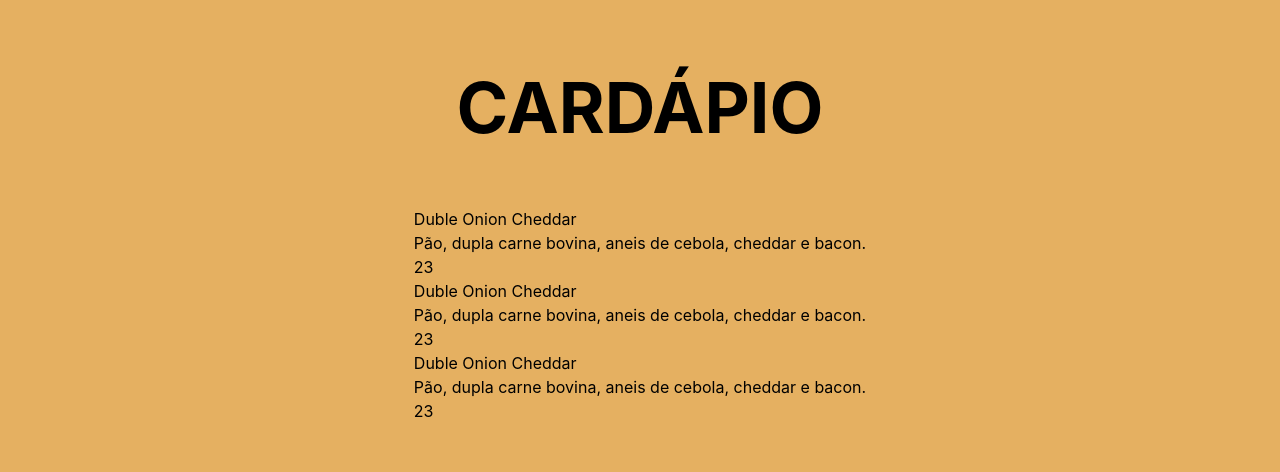
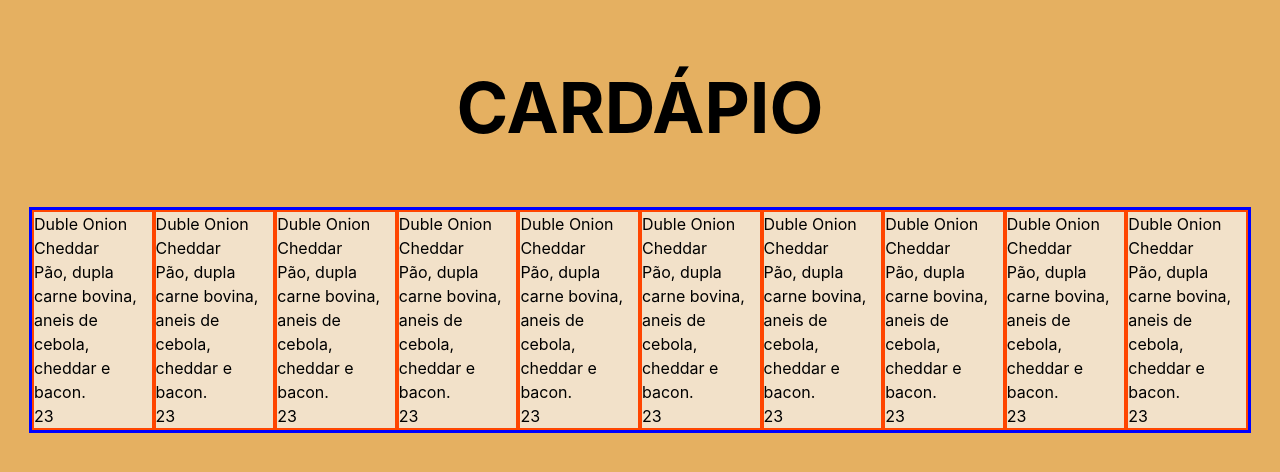
Before and after one commit to ufjf-dcc207/ufjf-dcc207-2024-3-a-trb1-BrenoRMachado, a React (Vite) app: page / in a window 1280 px wide. Shown: the top 472 px of the page. Built offline with nearby package versions, Linux system fonts and the light colour scheme.

Commit message:
Adiciona CSS do menu, e CSS no alimentos. Além de mais elementos pra melhorar a vizualização

```diff
--- a/src/App.css
+++ b/src/App.css
@@ -8,6 +8,13 @@
     flex-direction: column; /*deixa o conteúdo centralizado verticalmente*/
 
     h1 {
-        font-size: 70px ;
+        font-size: 70px ; /*aumenta o tamanho do titulo*/
     }
 }
+
+.menu{
+    border: 3px solid blue; /*bota borda ilustrativa pro menu*/
+    background-color: #f2e1c9; /*coloca uma cor de fundo pro menu*/
+    display: flex; /*torna o display do menu flexível*/
+    width: 95%; /*faz o menu pegar quase toda a largura da página*/
+}
--- a/src/App.tsx
+++ b/src/App.tsx
@@ -5,6 +5,13 @@ import { ReactNode } from "react";
 type AlimentosTupleType = [string, string, number];
 
 const ALIMENTOS: AlimentosTupleType[] = [
+    ["Duble Onion Cheddar","Pão, dupla carne bovina, aneis de cebola, cheddar e bacon.",23.00],
+    ["Duble Onion Cheddar","Pão, dupla carne bovina, aneis de cebola, cheddar e bacon.",23.00],
+    ["Duble Onion Cheddar","Pão, dupla carne bovina, aneis de cebola, cheddar e bacon.",23.00],
+    ["Duble Onion Cheddar","Pão, dupla carne bovina, aneis de cebola, cheddar e bacon.",23.00],
+    ["Duble Onion Cheddar","Pão, dupla carne bovina, aneis de cebola, cheddar e bacon.",23.00],
+    ["Duble Onion Cheddar","Pão, dupla carne bovina, aneis de cebola, cheddar e bacon.",23.00],
+    ["Duble Onion Cheddar","Pão, dupla carne bovina, aneis de cebola, cheddar e bacon.",23.00],
     ["Duble Onion Cheddar","Pão, dupla carne bovina, aneis de cebola, cheddar e bacon.",23.00],
     ["Duble Onion Cheddar","Pão, dupla carne bovina, aneis de cebola, cheddar e bacon.",23.00],
     ["Duble Onion Cheddar","Pão, dupla carne bovina, aneis de cebola, cheddar e bacon.",23.00],
--- a/src/Componentes/Alimentos/Alimentos.css
+++ b/src/Componentes/Alimentos/Alimentos.css
@@ -0,0 +1,4 @@
+.alimentos{
+    border: 2px solid orangered; /*colcoca borda pra vizualizar a caixa dos alimentos*/
+    width: 300px; /*conserta a largura das caixas* dos alimentos*/
+}
```
